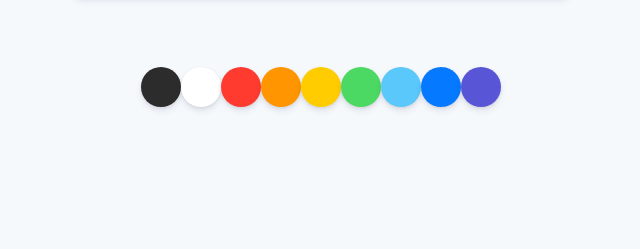
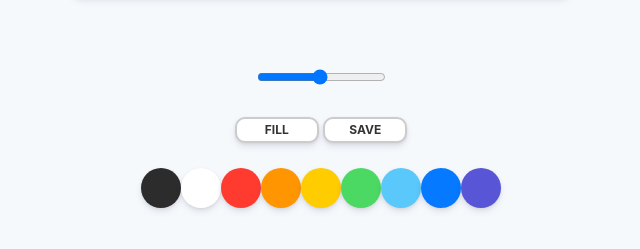
Before and after one commit to Kal-MH/paintJS, a plain HTML site: page index.html in a window 1280 px wide. Shown: the part 553-802 px from the top of the page, without its empty margins (319-959 px from the left). Drawn offline with Linux system fonts and the light colour scheme.

Commit message:
Style part two
control buttons, range input

```diff
--- a/index.html
+++ b/index.html
@@ -9,6 +9,20 @@
   <body>
     <canvas id="jsCanvas" class="canvas"></canvas>
     <div class="controls">
+      <div class="controls__range">
+        <input
+          type="range"
+          id="jsRange"
+          min="0.1"
+          max="5"
+          value="2.5"
+          step="0.1"
+        />
+      </div>
+      <div class="controls__btns">
+        <button id="jsFill">Fill</button>
+        <button id="jsSave">Save</button>
+      </div>
       <div class="controls__colors" id="jsColors">
         <div class="controls__color" style="background-color:#2c2c2c"></div>
         <div class="controls__color" style="background-color:white"></div>
--- a/styles.css
+++ b/styles.css
@@ -7,10 +7,10 @@ body {
   display: flex;
   flex-direction: column;
   align-items: center;
+  padding: 50px 0px;
 }
 
 .canvas {
-  margin-top: 50px;
   background-color: white;
   width: 500px;
   height: 500px;
@@ -20,6 +20,9 @@ body {
 
 .controls {
   margin-top: 70px;
+  display: flex;
+  flex-direction: column;
+  align-items: center;
 }
 .controls .controls__colors {
   display: flex;
@@ -32,3 +35,29 @@ body {
   border-radius: 20px;
   box-shadow: 0 4px 6px rgba(50, 50, 93, 0.11), 0 1px 3px rgba(0, 0, 0, 0.08);
 }
+
+.controls__btns {
+  margin-bottom: 25px;
+}
+.controls__btns button {
+  all: unset;
+  cursor: pointer;
+  padding: 5px 0px;
+  width: 80px;
+  background-color: white;
+  border-radius: 10px;
+  box-shadow: 0 4px 6px rgba(50, 50, 93, 0.11), 0 1px 3px rgba(0, 0, 0, 0.08);
+  text-align: center;
+  text-transform: uppercase;
+  color: rgba(0, 0, 0, 0.8);
+  border: 2px solid rgba(0, 0, 0, 0.2);
+  font-weight: 700;
+  font-size: 12px;
+}
+.controls__btns button:active {
+  transform: scale(0.95);
+}
+
+.controls__range {
+  margin-bottom: 30px;
+}
```
